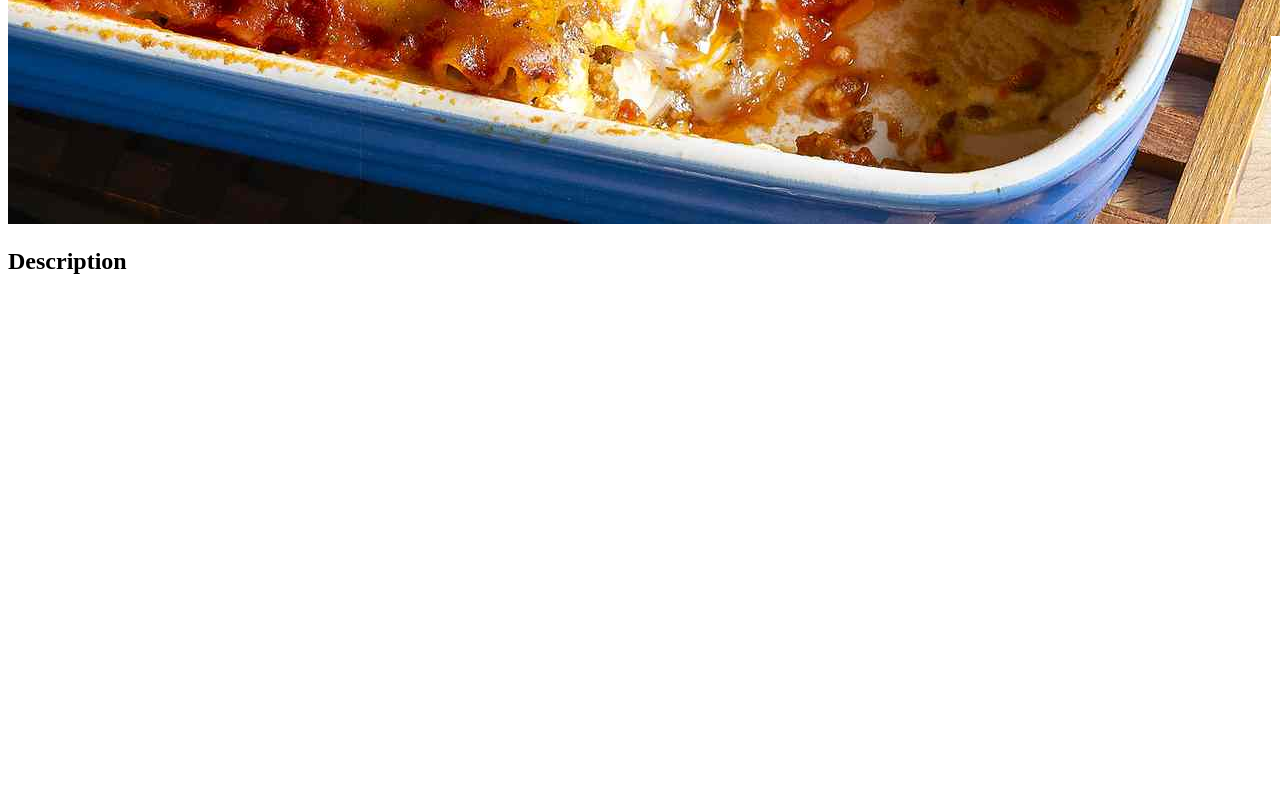
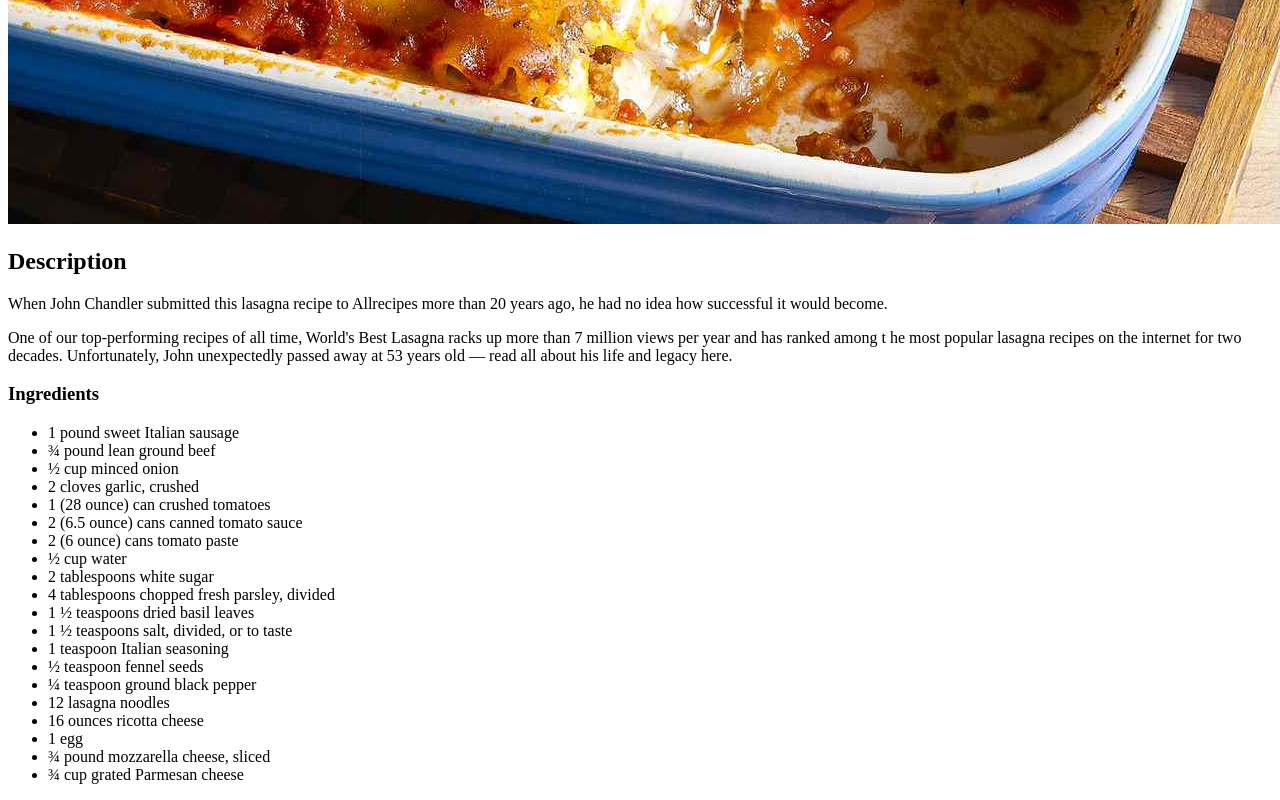
Before and after one commit to AirDevil188/odin-recipes, a plain HTML site: page recipes/lasagna.html in a window 1280 px wide. Shown: the part 981-1781 px from the top of the page. Before the commit the page ends 1362 px from the top, so only its background shows below. Drawn offline with Linux system fonts and the light colour scheme.

Commit message:
Added ol list for my lasagna ingredients.

```diff
--- a/recipes/lasagna.html
+++ b/recipes/lasagna.html
@@ -17,5 +17,26 @@
             World's Best Lasagna racks up more than 7 million views per year and has ranked among t
             he most popular lasagna recipes on the internet for two decades. Unfortunately,
             John unexpectedly passed away at 53 years old — read all about his life and legacy here.</p>
+            <h3>Ingredients</h3>
+            <ul><li>1 pound sweet Italian sausage</li>
+            <li>¾ pound lean ground beef</li>
+            <li>½ cup minced onion</li>
+            <li>2 cloves garlic, crushed</li>
+            <li>1 (28 ounce) can crushed tomatoes</li>
+            <li>2 (6.5 ounce) cans canned tomato sauce</li>
+            <li>2 (6 ounce) cans tomato paste</li>
+            <li>½ cup water</li>
+            <li>2 tablespoons white sugar</li>
+            <li>4 tablespoons chopped fresh parsley, divided</li>
+            <li>1 ½ teaspoons dried basil leaves</li>
+            <li>1 ½ teaspoons salt, divided, or to taste</li>
+            <li>1 teaspoon Italian seasoning</li>
+            <li>½ teaspoon fennel seeds</li>
+            <li>¼ teaspoon ground black pepper</li>
+            <li>12 lasagna noodles</li>
+            <li>16 ounces ricotta cheese</li>
+            <li>1 egg</li>
+            <li>¾ pound mozzarella cheese, sliced</li>
+            <li>¾ cup grated Parmesan cheese</li></ul>
 </body>
 </html>
```
